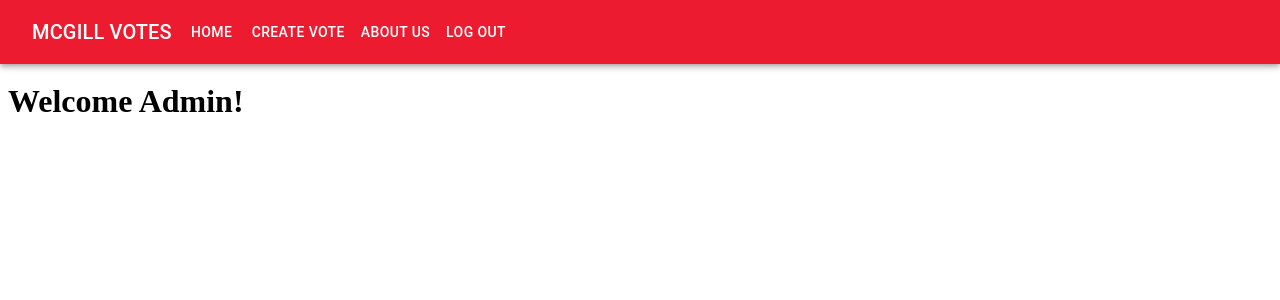
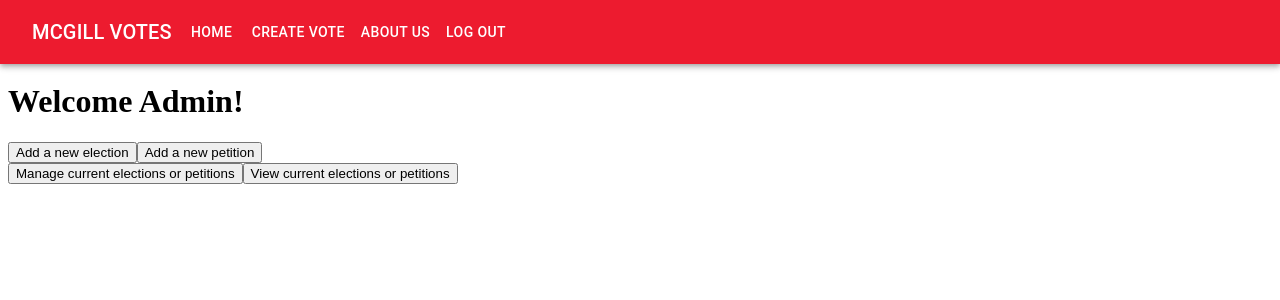
Before and after one commit to BlockchainAtMcGill/voting-at-mcgill, a Next.js app in the folder client/: page /adminHome in a window 1280 px wide. Shown: the top 300 px of the page. Built offline with nearby package versions, Linux system fonts and the light colour scheme.

Commit message:
can access the new election and petition page via adminHome

```diff
--- a/client/src/pages/adminHome.js
+++ b/client/src/pages/adminHome.js
@@ -1,4 +1,5 @@
 import React from 'react';
+import Link from 'next/link'
 import { Header } from '../components/header';
 
 const AdminHome = () => {
@@ -9,6 +10,19 @@ const AdminHome = () => {
             <br></br>
             <br></br>
             <h1>Welcome Admin!</h1>
+            <div>
+                <Link href="/newElection" key="/newElection">
+                    <button >Add a new election</button>
+                </Link>
+
+                <Link href="/newPetition" key="/newPetition">
+                    <button >Add a new petition</button>
+                </Link>
+            </div>
+            <div>
+                <button>Manage current elections or petitions</button>
+                <button>View current elections or petitions</button>
+            </div>
         </>
     )
 
```
